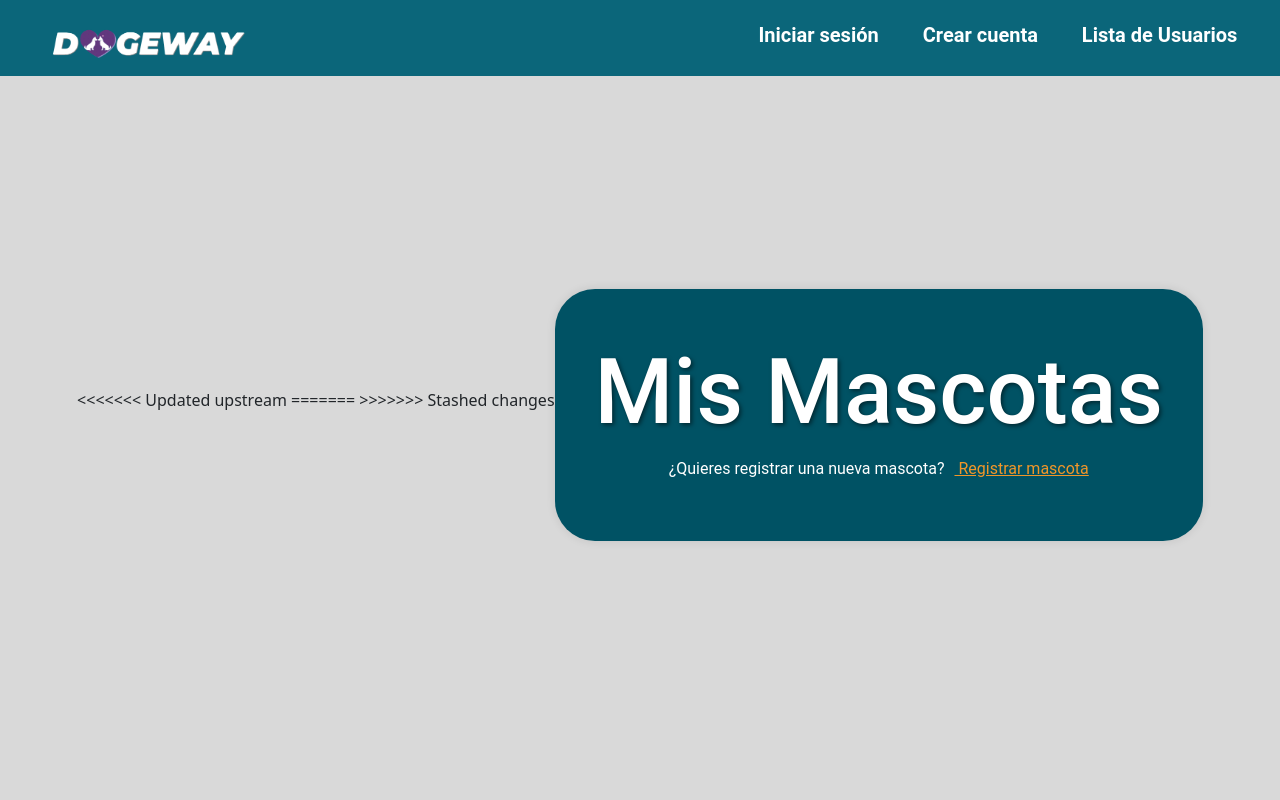
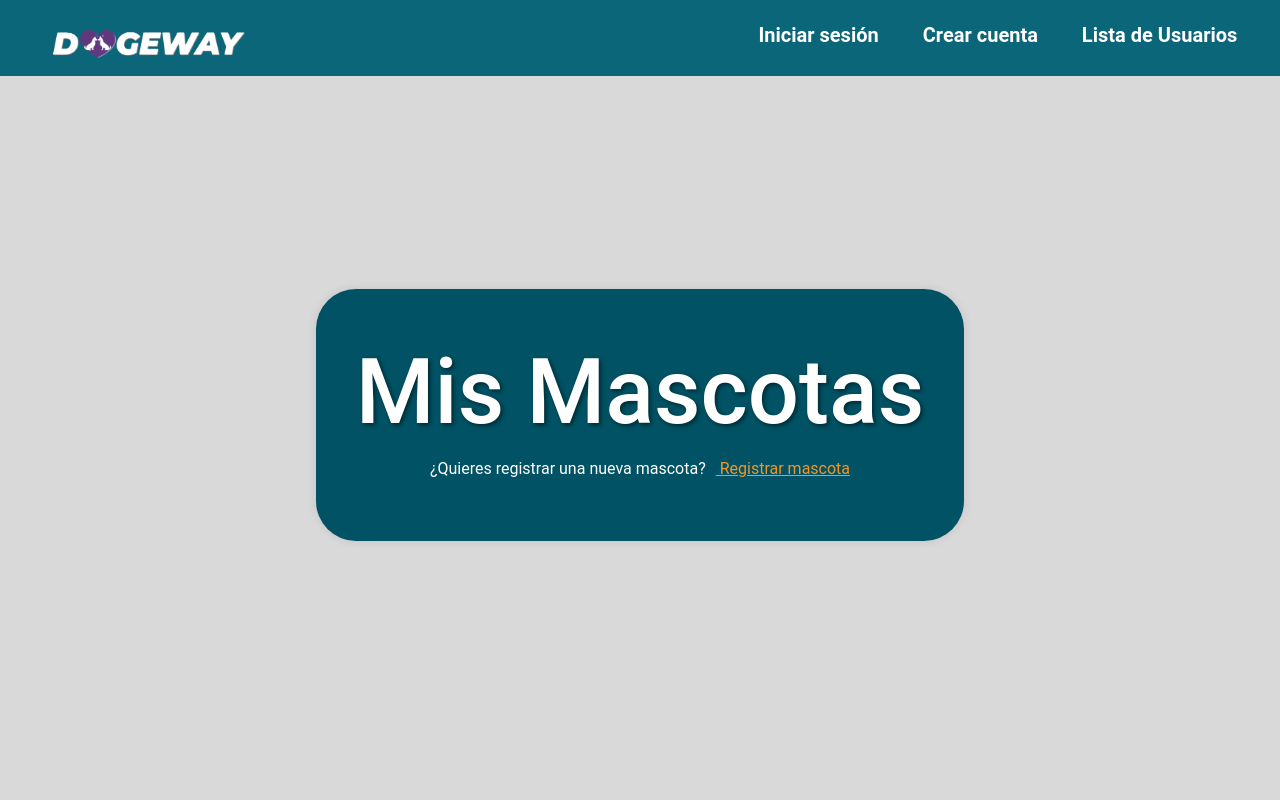
Before and after one commit to B4ZU27/Dogeaway_ingSoft, a Django app: page /mascotas/ in a window 1280 px wide. Run offline with Django 4.2, Linux system fonts and the light colour scheme; a user stored in the database is signed in; data comes from the database, SQL or seed files in the repository; both versions use the stored data as it was after the commit.

Commit message:
revisen que no se haya descompuesto nada

```diff
--- a/main_app/templates/layouts/base.html
+++ b/main_app/templates/layouts/base.html
@@ -7,15 +7,9 @@
     <meta name="viewport" content="width=device-width, initial-scale=1.0">
     {% load static %}
     <link rel="stylesheet" href="{% static 'css/base.css' %}">
-<<<<<<< Updated upstream
-
-    <link href="https://cdn.jsdelivr.net/npm/bootstrap@5.3.2/dist/css/bootstrap.min.css" rel="stylesheet" integrity="sha384-T3c6CoIi6uLrA9TneNEoa7RxnatzjcDSCmG1MXxSR1GAsXEV/Dwwykc2MPK8M2HN" crossorigin="anonymous">
-    <link rel="stylesheet" href="https://cdn.jsdelivr.net/npm/bootstrap-icons@1.11.2/font/bootstrap-icons.min.css">
-=======
     <link href="https://cdn.jsdelivr.net/npm/bootstrap@5.3.2/dist/css/bootstrap.min.css" rel="stylesheet"
         integrity="sha384-T3c6CoIi6uLrA9TneNEoa7RxnatzjcDSCmG1MXxSR1GAsXEV/Dwwykc2MPK8M2HN" crossorigin="anonymous">
 
->>>>>>> Stashed changes
     {% block estilos_adicionales %}{% endblock %}
     <title>{{ title }}</title>
 </head>
```
Also changed, not shown: db.sqlite3.
